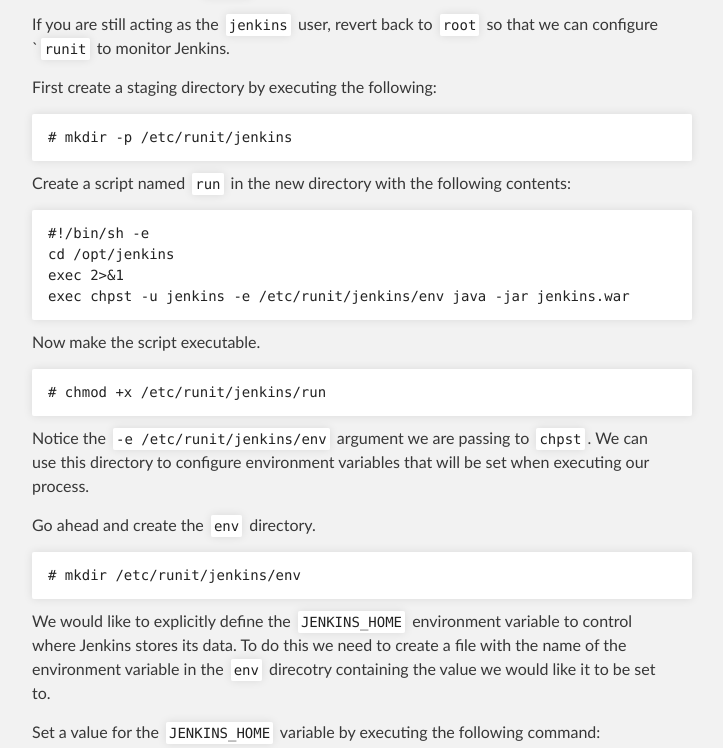
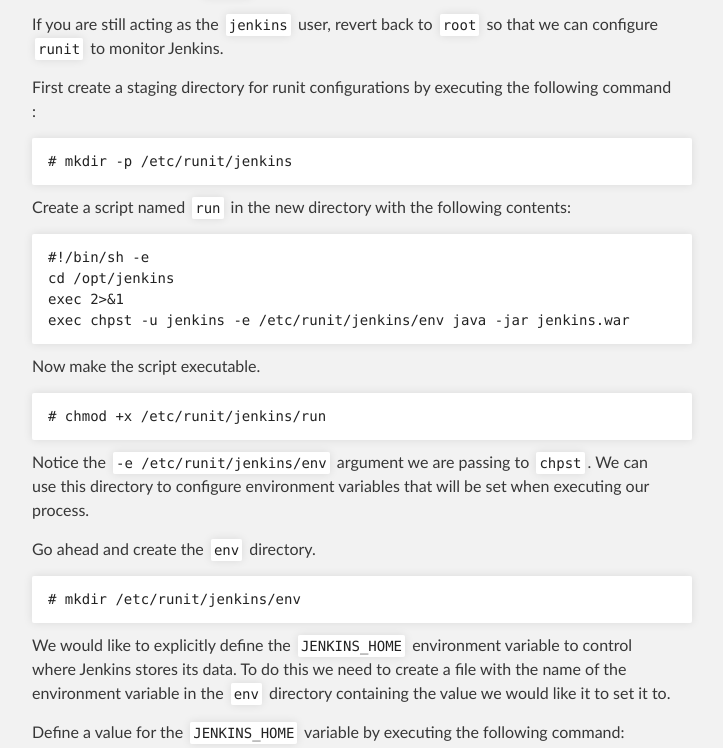
Before and after one commit to kchard/jenkins-quickstart, a plain HTML site: page index.html in a window 1280 px wide. Shown: the part 2272-3020 px from the top of the page, without its empty margins (288-1011 px from the left). Drawn offline with Linux system fonts and the light colour scheme.

```diff
--- a/index.html
+++ b/index.html
@@ -109,9 +109,9 @@ OpenJDK Client VM (build 23.7-b01, mixed mode, sharing)
 
 <p>While the steps described above are great to fire up Jenkins and start exploring, when deploying Jenkins for use in production this simple approach has several issues. First, to ensure high availability of our CI server we need a way to automate the management of the Jenkins process. Second, we need a way to manage logging. Finally, it is often useful to provide environment variables for customizing how Jenkins is run. By configuring Jenkins as a managed service with <code>runit</code>, we can take care of all of these needs.</p>
 
-<p>If you are still acting as the <code>jenkins</code> user, revert back to <code>root</code> so that we can configure `<code>runit</code> to monitor Jenkins.</p>
+<p>If you are still acting as the <code>jenkins</code> user, revert back to <code>root</code> so that we can configure <code>runit</code> to monitor Jenkins.</p>
 
-<p>First create a staging directory by executing the following:</p>
+<p>First create a staging directory for runit configurations by executing the following command :</p>
 
 <pre><code># mkdir -p /etc/runit/jenkins
 </code></pre>
@@ -136,9 +136,9 @@ exec chpst -u jenkins -e /etc/runit/jenkins/env java -jar jenkins.war
 <pre><code># mkdir /etc/runit/jenkins/env
 </code></pre>
 
-<p>We would like to explicitly define the <code>JENKINS_HOME</code> environment variable to control where Jenkins stores its data. To do this we need to create a file with the name of the environment variable in the <code>env</code> direcotry containing the value we would like it to be set to.</p>
+<p>We would like to explicitly define the <code>JENKINS_HOME</code> environment variable to control where Jenkins stores its data. To do this we need to create a file with the name of the environment variable in the <code>env</code> directory containing the value we would like it to set it to.</p>
 
-<p>Set a value for the <code>JENKINS_HOME</code> variable by executing the following command:</p>
+<p>Define a value for the <code>JENKINS_HOME</code> variable by executing the following command:</p>
 
 <pre><code># echo /opt/jenkins/.jenkins &gt; /etc/runit/jenkins/env/JENKINS_HOME
 </code></pre>
@@ -175,7 +175,7 @@ exec chpst -u jenkins svlogd -tt /opt/jenkins/logs
 <pre><code># ln -s /etc/runit/jenkins /etc/service/jenkins
 </code></pre>
 
-<p>If everything worked, you should see information being written to the logs and Jenkins should be available on port 8080. </p>
+<p>If everything worked, you should see information being written to the logs and Jenkins should be available on port 8080. Please take some time to review the basics of <code>runit</code> if you are not clear on what we just setup. </p>
 
 <h3>
 <a name="continuous-integration-go" class="anchor" href="#continuous-integration-go"><span class="octicon octicon-link"></span></a>Continuous Integration GO!!!</h3>
```
Also changed, not shown: params.json (+1 -1 lines).
